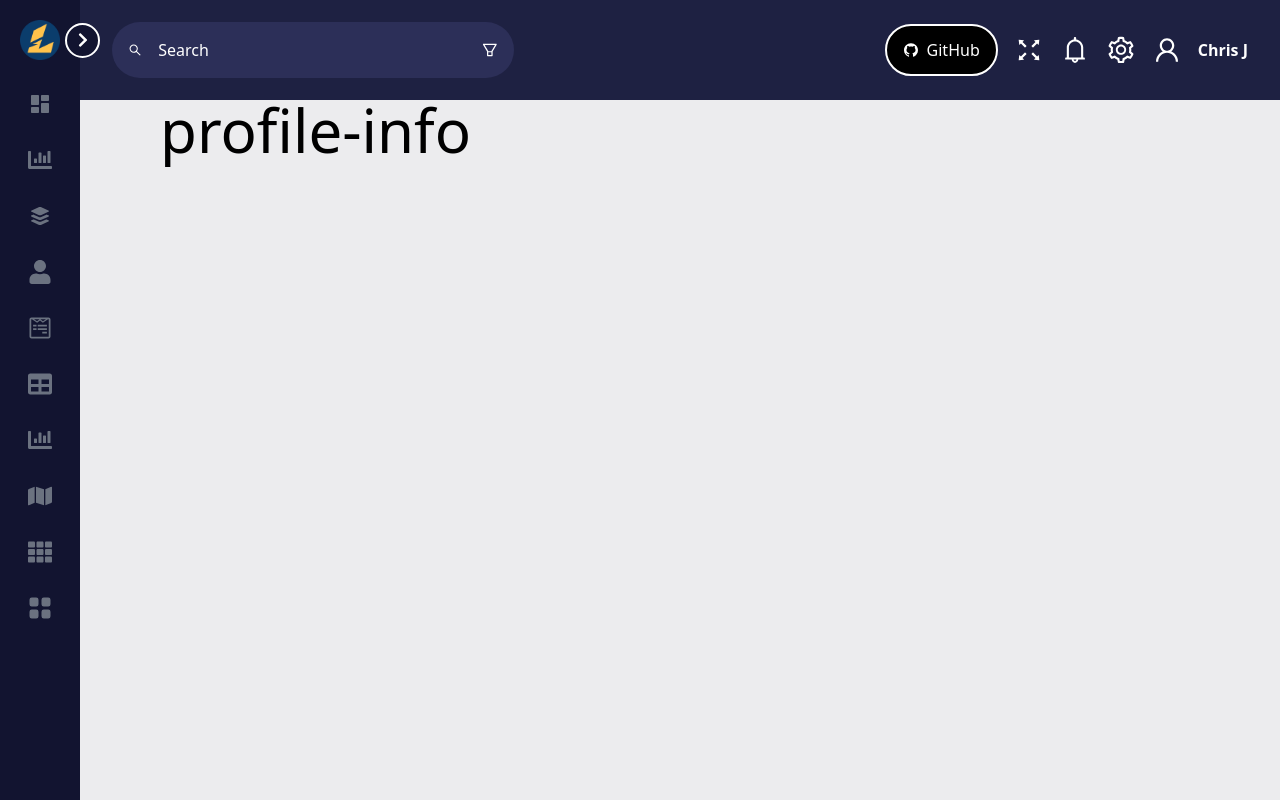
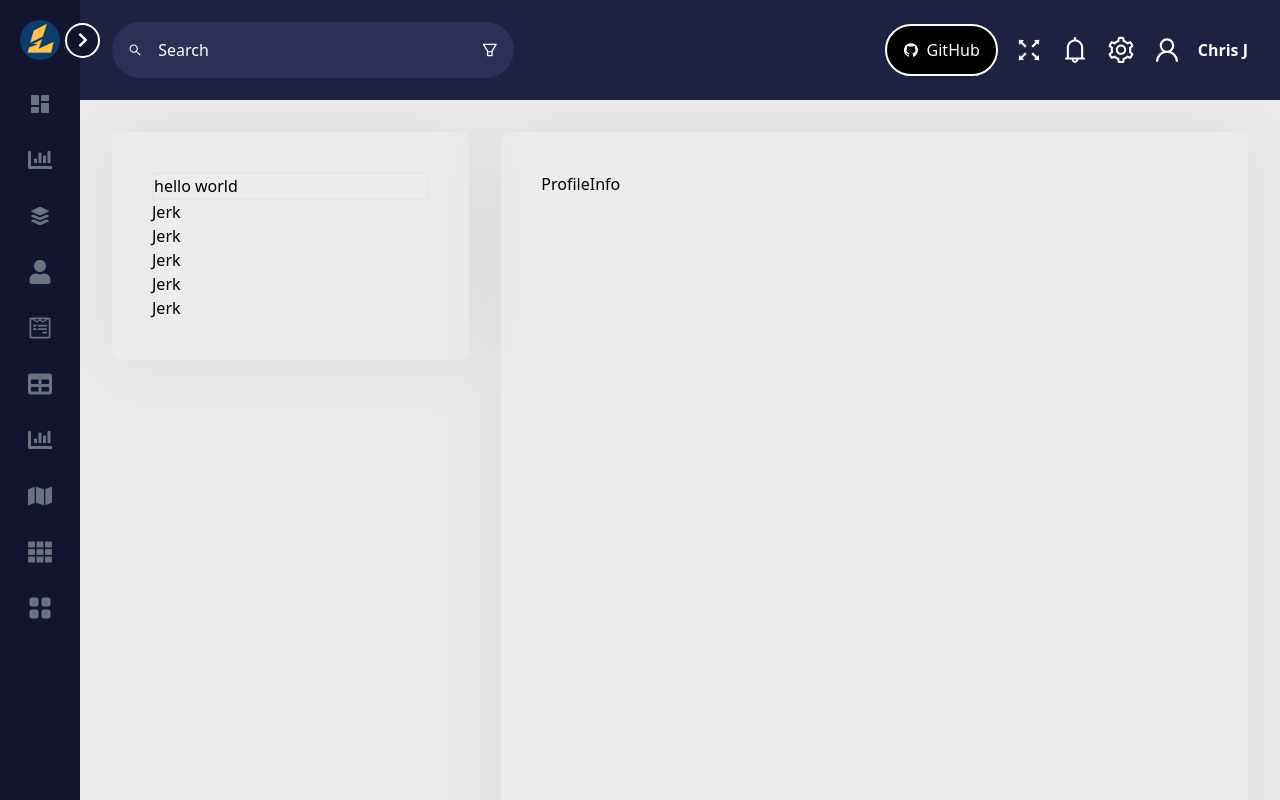
Before and after one commit to Slasher190/my-portfolio, a Next.js app: page /profile/profile-info in a window 1280 px wide. Built offline with nearby package versions, Linux system fonts and the light colour scheme.

Commit message:
layout fixed and added layout for profile

```diff
--- a/app/(home)/profile/[profile]/page.tsx
+++ /dev/null
@@ -1,9 +0,0 @@
-"use client";
-import React from "react";
-
-const Profile = ({ params }: { params: { profile: string } }) => {
-  const username = decodeURIComponent(params.profile);
-  return <div className="text-black ml-20 text-6xl">{username}</div>;
-};
-
-export default Profile;
--- /dev/null
+++ b/app/(home)/profile/layout.tsx
@@ -0,0 +1,23 @@
+import React, { ReactNode } from "react";
+
+const ProfileLayout: React.FC<{ children: ReactNode }> = ({ children }) => {
+  return (
+    <div className="grid grid-cols-3 gap-8 p-8 h[100%]">
+      <div className="col-span-1 text-black bg-surface rounded-lg shadow-flat self-start">
+        <div className="p-10 rounded-lg">
+          <div className="border-2">hello world</div>
+          <div>Jerk</div>
+          <div>Jerk</div>
+          <div>Jerk</div>
+          <div>Jerk</div>
+          <div>Jerk</div>
+        </div>
+      </div>
+      <div className="p-10 col-span-2 row-auto max-h-fit text-black bg-surface rounded-lg shadow-flat h-auto min-h-[200vh]">
+        {children}
+      </div>
+    </div>
+  );
+};
+
+export default ProfileLayout;
--- /dev/null
+++ b/app/(home)/profile/profile-info/page.tsx
@@ -0,0 +1,7 @@
+import React from "react";
+
+const ProfileInfo = () => {
+  return <div>ProfileInfo</div>;
+};
+
+export default ProfileInfo;
--- /dev/null
+++ b/app/(home)/profile/security-setting/page.tsx
@@ -0,0 +1,7 @@
+import React from "react";
+
+const SecuritySetting = () => {
+  return <div>SecuritySetting</div>;
+};
+
+export default SecuritySetting;
--- a/tailwind.config.ts
+++ b/tailwind.config.ts
@@ -24,6 +24,9 @@ const config: Config = {
         "gradient-conic":
           "conic-gradient(from 180deg at 50% 50%, var(--tw-gradient-stops))",
       },
+      boxShadow: {
+        flat: "0px 0px 80px rgba(0, 0, 0, 0.08)",
+      },
     },
   },
   plugins: [],
```
